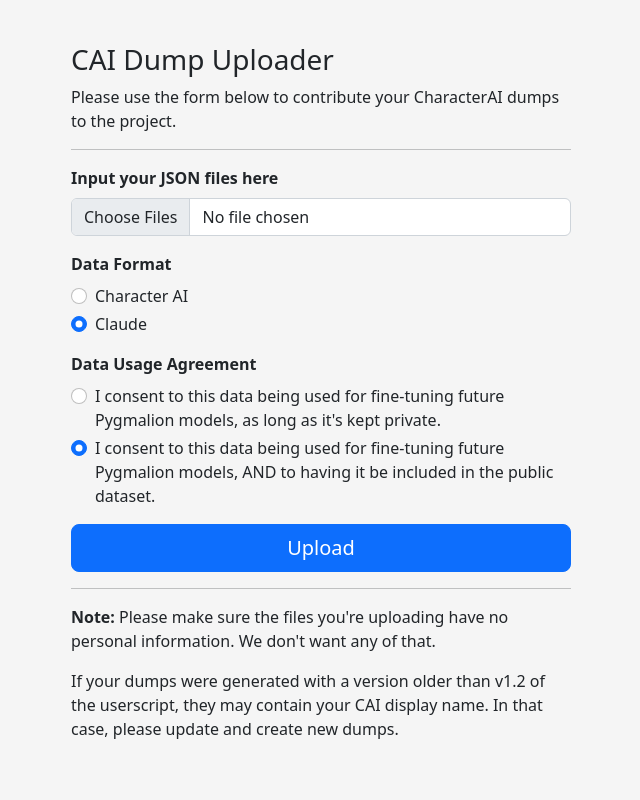
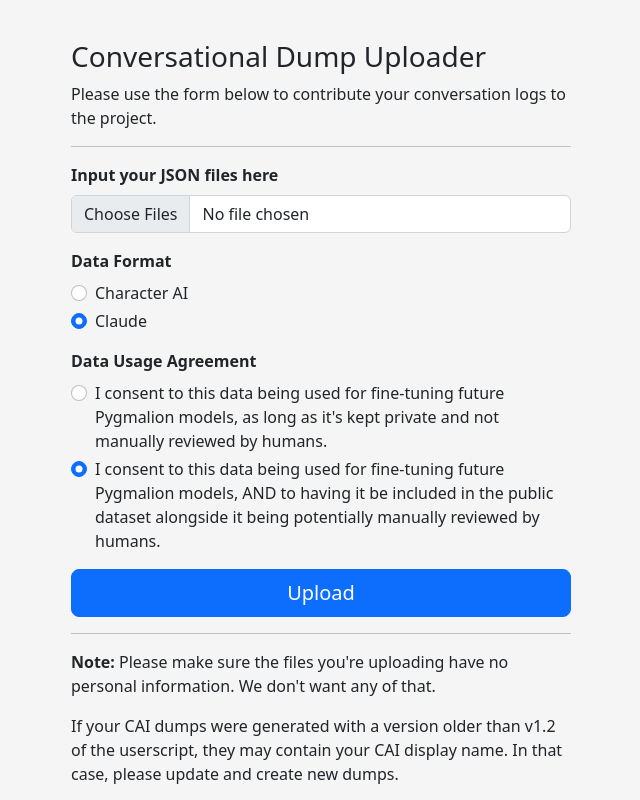
Before and after one commit to PygmalionAI/collect_data, a plain HTML site: page public/index.html in a window 1280 px wide. Shown: the whole page, without its empty margins (319-959 px from the left). Drawn offline with nearby package versions, Linux system fonts and the light colour scheme.

Commit message:
chore: reword some things
Just to make it a bit more general

```diff
--- a/public/index.html
+++ b/public/index.html
@@ -28,13 +28,13 @@
       }
     </style>
 
-    <title>CAI Dump Uploader</title>
+    <title>Conversational Dump Uploader</title>
   </head>
   <body class="parent-container">
     <main class="m-auto w-100 form-signin" style="max-width: 500px">
-      <h3>CAI Dump Uploader</h3>
+      <h3>Conversational Dump Uploader</h3>
       <p>
-        Please use the form below to contribute your CharacterAI dumps to the
+        Please use the form below to contribute your conversation logs to the
         project.
       </p>
 
@@ -104,7 +104,7 @@
             for="data-usage-agreement-keep-private"
           >
             I consent to this data being used for fine-tuning future Pygmalion
-            models, as long as it's kept private.
+            models, as long as it's kept private and not manually reviewed by humans.
           </label>
         </div>
         <div class="form-check mb-3">
@@ -122,7 +122,7 @@
             for="data-usage-agreement-can-be-public"
           >
             I consent to this data being used for fine-tuning future Pygmalion
-            models, AND to having it be included in the public dataset.
+            models, AND to having it be included in the public dataset alongside it being potentially manually reviewed by humans.
           </label>
         </div>
 
@@ -138,7 +138,7 @@
         personal information. We don't want any of that.
       </p>
       <p>
-        If your dumps were generated with a version older than v1.2 of the
+        If your CAI dumps were generated with a version older than v1.2 of the
         userscript, they may contain your CAI display name. In that case, please
         update and create new dumps.
       </p>
```
Also changed, not shown: public/result/index.html (+2 -2 lines).
